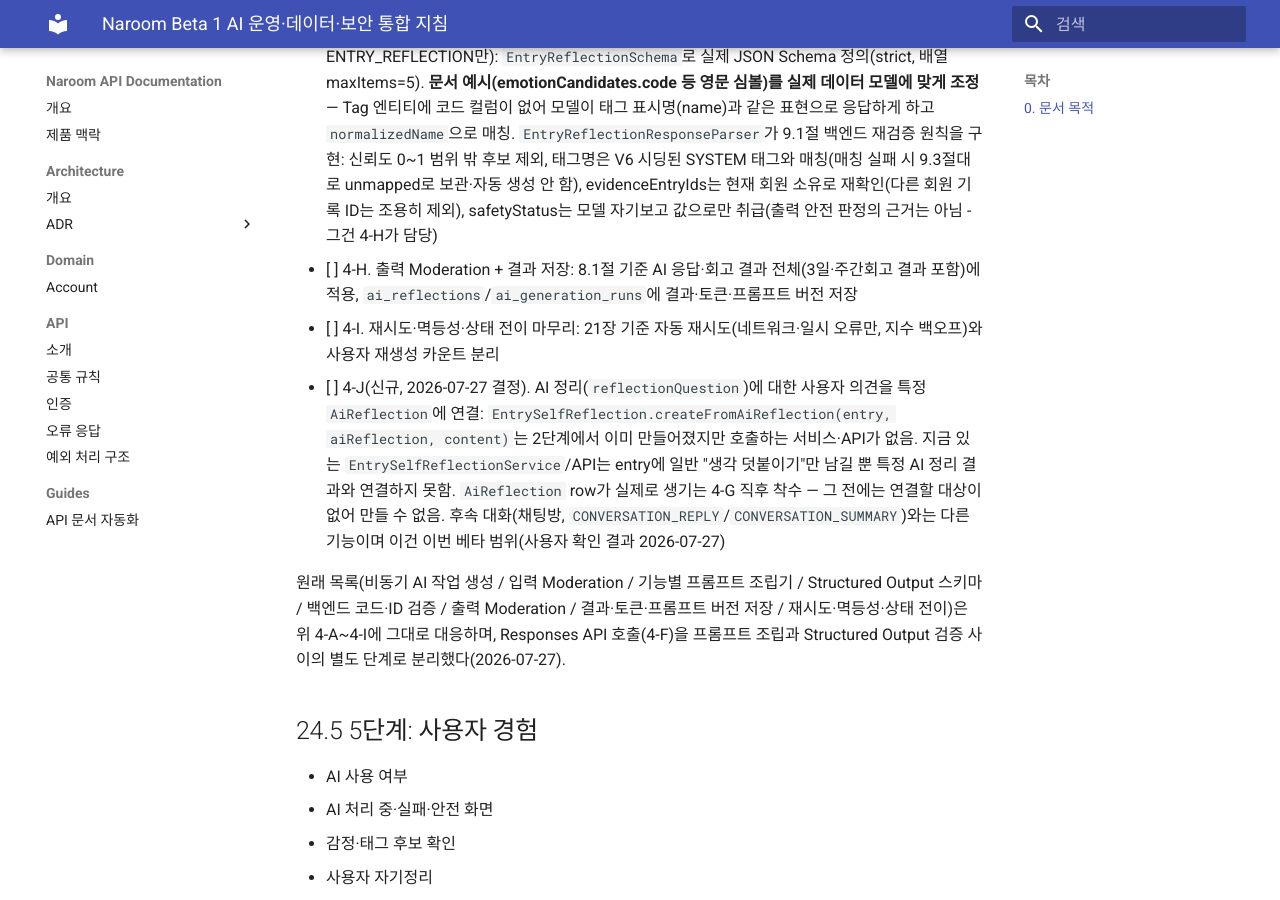
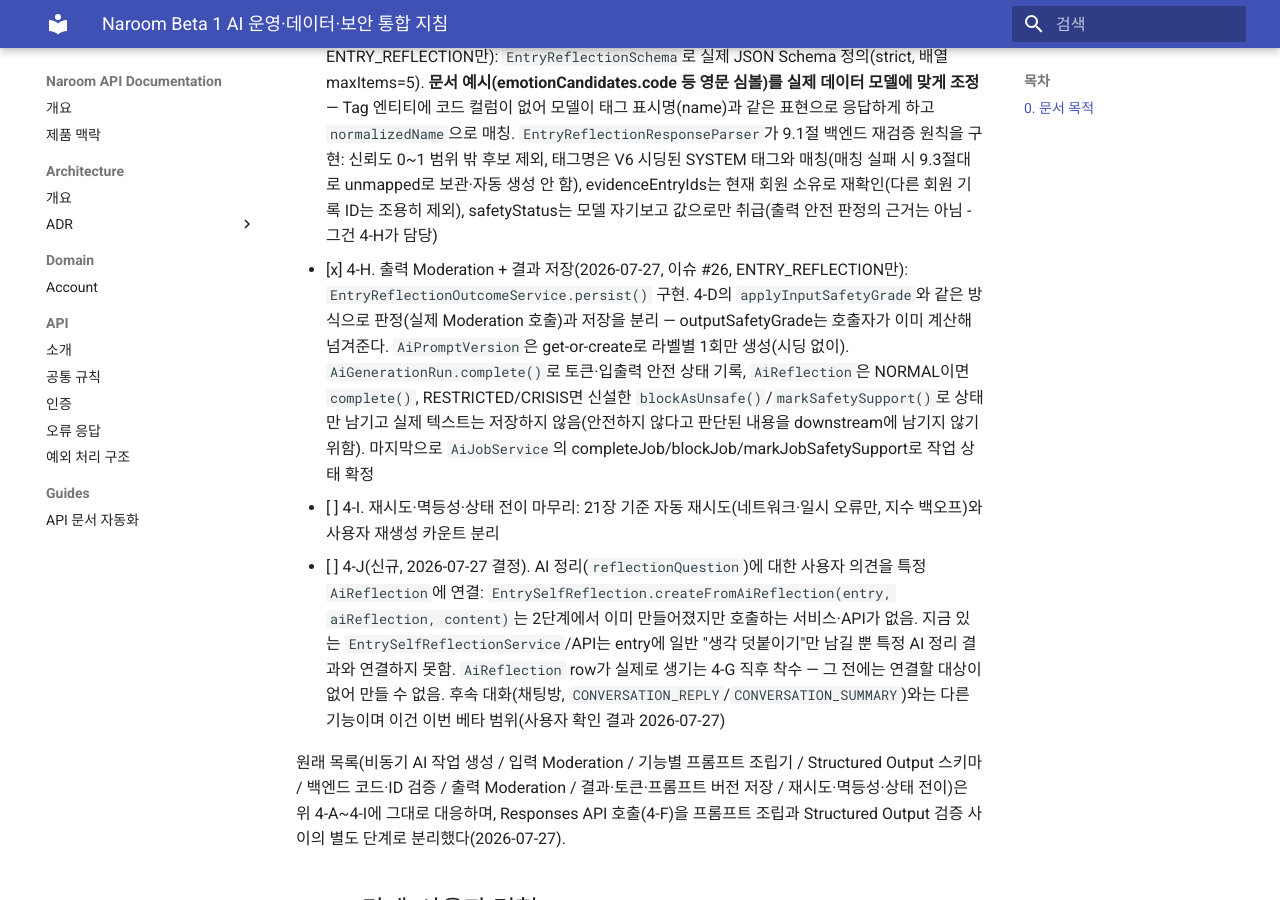
Before and after one commit to gvo-cheryl/narrom-api, an MkDocs documentation site: the page built from docs/api/ai-policy-architecture.md, in a window 1280 px wide and 900 px high, scrolled down 33819 px. Built offline with MkDocs 1.6.1 and Material for MkDocs 9.7.7, drawn with Linux system fonts in a browser that asks for light colours.

Commit message:
docs(ai): 4단계 파이프라인 4-H 완료 체크
관련: #20, #26

```diff
--- a/docs/api/ai-policy-architecture.md
+++ b/docs/api/ai-policy-architecture.md
@@ -1093,7 +1093,7 @@ OpenAI가 처리할 본문을 별도의 암호문 상태로 보내면 모델이
 - [x] 4-E. 기능별 프롬프트 조립기(2026-07-27, 이슈 #26, 부분): 14장 5단계 조립 구조를 `AiInstructionCatalog`(공통·기능별 지침·출력 스키마 버전, 백엔드 코드로 관리)와 `PromptAssembler`(회원 선호도·현재 요청 맥락은 실제 데이터로 조립)로 구현. **`ENTRY_REFLECTION`만 지원** — 3일/주간 회고는 §12의 기간별 데이터 집계·원문 선별 로직이 별도로 필요해 다음 단계로 분리(2026-07-27 결정: 이번 베타 범위엔 포함되지만 프롬프트 조립기와는 별개 작업). 후속 대화(`CONVERSATION_REPLY`/`CONVERSATION_SUMMARY`)는 이번 베타 범위에서 제외(2026-07-27 결정) — §3.2 문서 표현("후속 AI 대화... 사용자가 직접 후속 질문을 시작한 경우에만")과 다르므로 별도 확인 필요
 - [x] 4-F. Responses API 호출(store:false)(2026-07-27, 이슈 #26): `AiResponseGenerationClient` 포트(`generate(GenerationRequest): GenerationResult`) + `OpenAiResponseGenerationClient` 어댑터 구현. `store:false`로 호출, Structured Output(JSON Schema, `strict:true`)을 `ResponseTextConfig`로 지정. 스키마 내용은 그대로 전달만 하고 해석하지 않음(실제 기능별 스키마는 4-G에서 정의). `AssembledPrompt.combinedInstructions()`로 공통·기능별·회원 선호도 레이어를 하나의 instructions로 합치되, 선호도 레이어 앞에 "공통 지침을 우선한다"는 문구를 넣어 14.3절(회원 선호도는 안전 규칙보다 우선할 수 없음)을 재차 강제. 최소 스키마로 opt-in 테스트 검증(실제 기능별 스키마 없이 Structured Output 연동 자체만 확인)
 - [x] 4-G. Structured Output 스키마 + 백엔드 코드·ID 검증(2026-07-27, 이슈 #26, ENTRY_REFLECTION만): `EntryReflectionSchema`로 실제 JSON Schema 정의(strict, 배열 maxItems=5). **문서 예시(emotionCandidates.code 등 영문 심볼)를 실제 데이터 모델에 맞게 조정** — Tag 엔티티에 코드 컬럼이 없어 모델이 태그 표시명(name)과 같은 표현으로 응답하게 하고 `normalizedName`으로 매칭. `EntryReflectionResponseParser`가 9.1절 백엔드 재검증 원칙을 구현: 신뢰도 0~1 범위 밖 후보 제외, 태그명은 V6 시딩된 SYSTEM 태그와 매칭(매칭 실패 시 9.3절대로 unmapped로 보관·자동 생성 안 함), evidenceEntryIds는 현재 회원 소유로 재확인(다른 회원 기록 ID는 조용히 제외), safetyStatus는 모델 자기보고 값으로만 취급(출력 안전 판정의 근거는 아님 - 그건 4-H가 담당)
-- [ ] 4-H. 출력 Moderation + 결과 저장: 8.1절 기준 AI 응답·회고 결과 전체(3일·주간회고 결과 포함)에 적용, `ai_reflections`/`ai_generation_runs`에 결과·토큰·프롬프트 버전 저장
+- [x] 4-H. 출력 Moderation + 결과 저장(2026-07-27, 이슈 #26, ENTRY_REFLECTION만): `EntryReflectionOutcomeService.persist()` 구현. 4-D의 `applyInputSafetyGrade`와 같은 방식으로 판정(실제 Moderation 호출)과 저장을 분리 — outputSafetyGrade는 호출자가 이미 계산해 넘겨준다. `AiPromptVersion`은 get-or-create로 라벨별 1회만 생성(시딩 없이). `AiGenerationRun.complete()`로 토큰·입출력 안전 상태 기록, `AiReflection`은 NORMAL이면 `complete()`, RESTRICTED/CRISIS면 신설한 `blockAsUnsafe()`/`markSafetySupport()`로 상태만 남기고 실제 텍스트는 저장하지 않음(안전하지 않다고 판단된 내용을 downstream에 남기지 않기 위함). 마지막으로 `AiJobService`의 completeJob/blockJob/markJobSafetySupport로 작업 상태 확정
 - [ ] 4-I. 재시도·멱등성·상태 전이 마무리: 21장 기준 자동 재시도(네트워크·일시 오류만, 지수 백오프)와 사용자 재생성 카운트 분리
 - [ ] 4-J(신규, 2026-07-27 결정). AI 정리(`reflectionQuestion`)에 대한 사용자 의견을 특정 `AiReflection`에 연결: `EntrySelfReflection.createFromAiReflection(entry, aiReflection, content)`는 2단계에서 이미 만들어졌지만 호출하는 서비스·API가 없음. 지금 있는 `EntrySelfReflectionService`/API는 entry에 일반 "생각 덧붙이기"만 남길 뿐 특정 AI 정리 결과와 연결하지 못함. `AiReflection` row가 실제로 생기는 4-G 직후 착수 — 그 전에는 연결할 대상이 없어 만들 수 없음. 후속 대화(채팅방, `CONVERSATION_REPLY`/`CONVERSATION_SUMMARY`)와는 다른 기능이며 이건 이번 베타 범위(사용자 확인 결과 2026-07-27)
 
```
